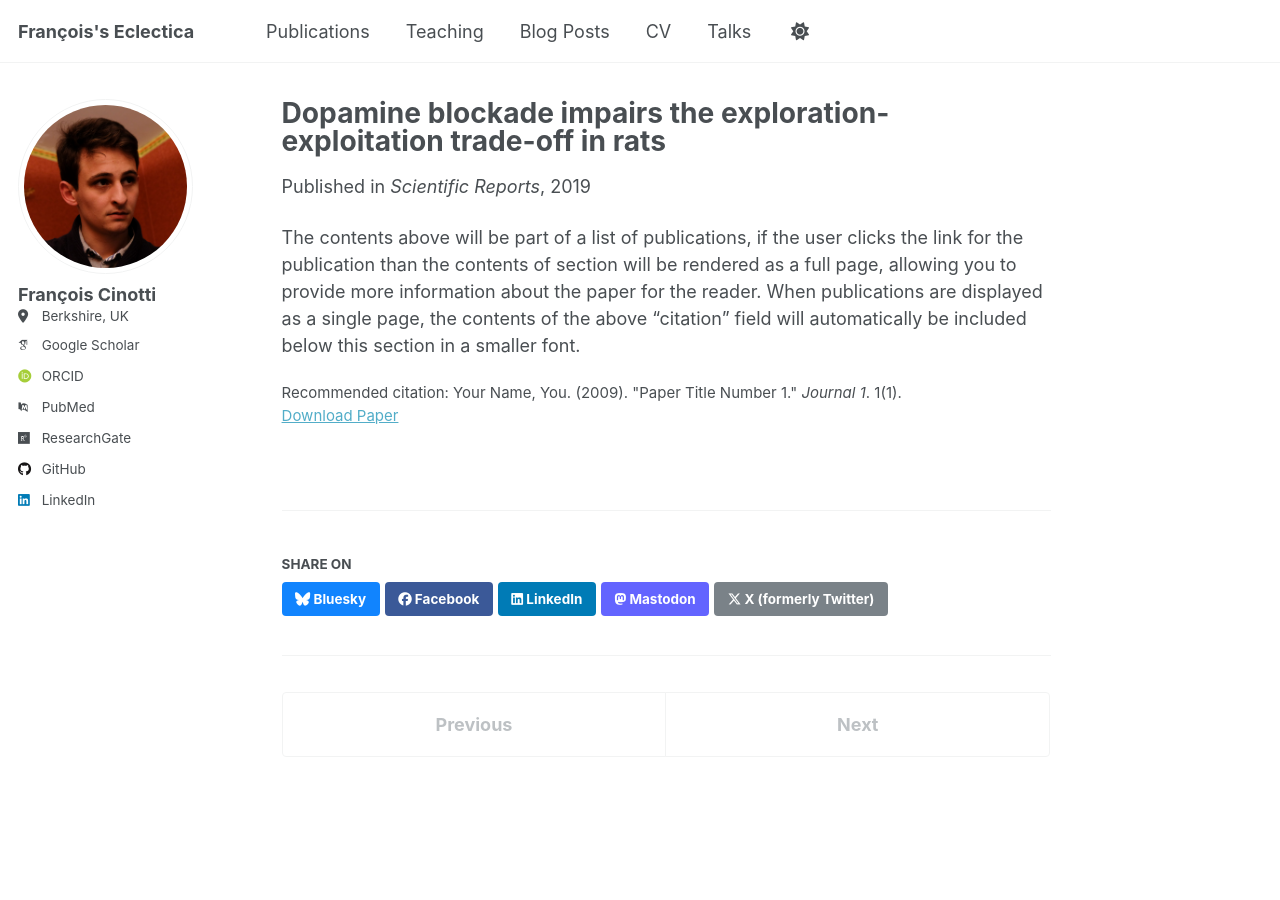
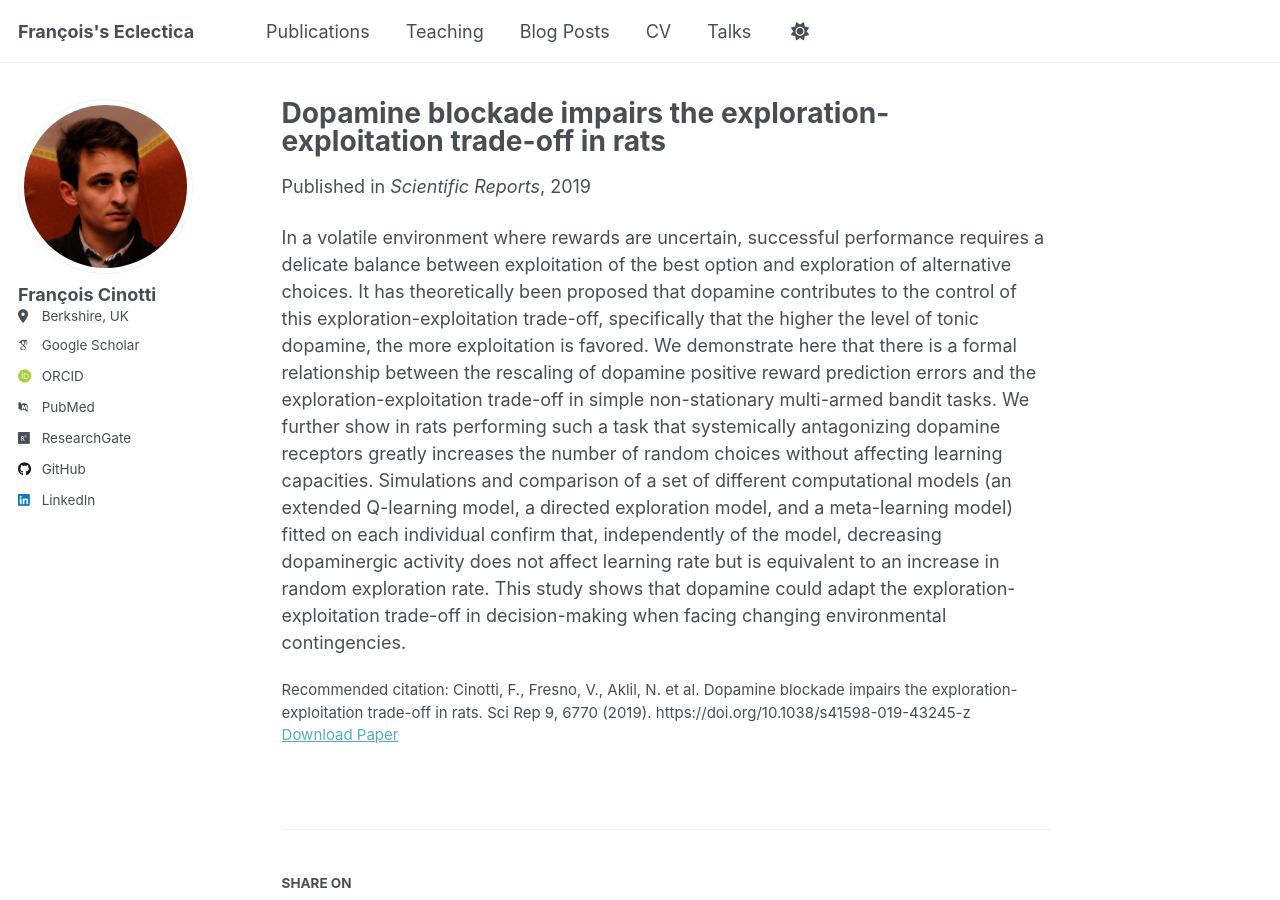
Before and after one commit to frct/frct.github.io, a Jekyll site: the page built from _publications/2019-05-01-dopamine.md, in a window 1280 px wide and 900 px high. Built offline with Jekyll 4.4.1, drawn with Linux system fonts in a browser that asks for light colours; some web fonts are replaced; a script that is not in the unit is left out.

Commit message:
Update 2019-05-01-dopamine.md

```diff
--- a/_publications/2019-05-01-dopamine.md
+++ b/_publications/2019-05-01-dopamine.md
@@ -3,11 +3,11 @@ title: "Dopamine blockade impairs the exploration-exploitation trade-off in rats
 collection: publications
 category: manuscripts
 permalink: 'https://www.nature.com/articles/s41598-019-43245-z'
-excerpt: 'This paper is about the role of dopamine in controlling exploration.'
+excerpt: 'This paper is about the role of dopamine in setting the balance between exploration and exploitation.'
 date: 2019-05-01
 venue: 'Scientific Reports'
 paperurl: 'https://www.nature.com/articles/s41598-019-43245-z'
 codeurl: 'https://github.com/frct/FlupenthixolExperiment'
-citation: 'Your Name, You. (2009). &quot;Paper Title Number 1.&quot; <i>Journal 1</i>. 1(1).'
+citation: 'Cinotti, F., Fresno, V., Aklil, N. et al. Dopamine blockade impairs the exploration-exploitation trade-off in rats. Sci Rep 9, 6770 (2019). https://doi.org/10.1038/s41598-019-43245-z'
 ---
-The contents above will be part of a list of publications, if the user clicks the link for the publication than the contents of section will be rendered as a full page, allowing you to provide more information about the paper for the reader. When publications are displayed as a single page, the contents of the above "citation" field will automatically be included below this section in a smaller font.
+In a volatile environment where rewards are uncertain, successful performance requires a delicate balance between exploitation of the best option and exploration of alternative choices. It has theoretically been proposed that dopamine contributes to the control of this exploration-exploitation trade-off, specifically that the higher the level of tonic dopamine, the more exploitation is favored. We demonstrate here that there is a formal relationship between the rescaling of dopamine positive reward prediction errors and the exploration-exploitation trade-off in simple non-stationary multi-armed bandit tasks. We further show in rats performing such a task that systemically antagonizing dopamine receptors greatly increases the number of random choices without affecting learning capacities. Simulations and comparison of a set of different computational models (an extended Q-learning model, a directed exploration model, and a meta-learning model) fitted on each individual confirm that, independently of the model, decreasing dopaminergic activity does not affect learning rate but is equivalent to an increase in random exploration rate. This study shows that dopamine could adapt the exploration-exploitation trade-off in decision-making when facing changing environmental contingencies.
```
